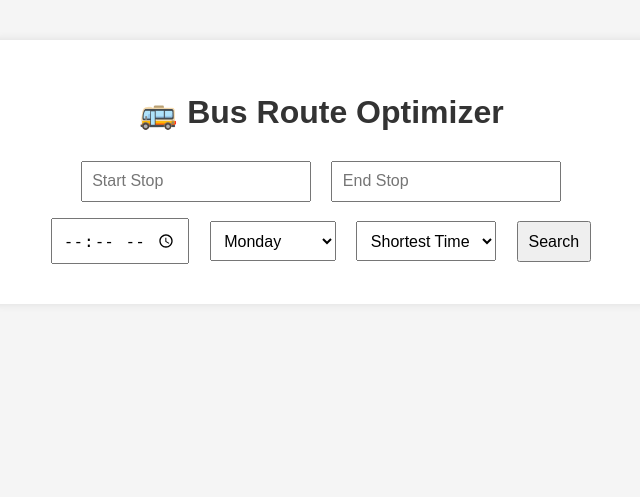
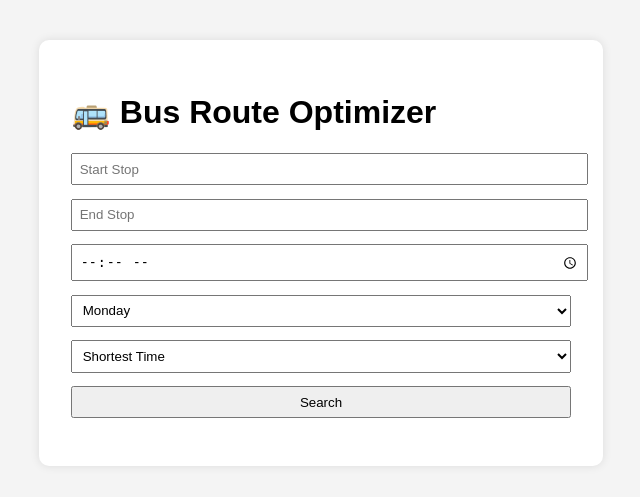
Before and after one commit to Vedant2113/BusRouteOptimizer, a Python web app: template templates/index.html in a window 1280 px wide. Shown: the top 497 px of the page, without its empty margins (319-959 px from the left). Run offline with Jinja, Linux system fonts and the light colour scheme; the template is opened without the code that fills it, so the values that code supplies are empty.

Commit message:
Update styles.css

```diff
--- a/static/styles.css
+++ b/static/styles.css
@@ -1,22 +1,24 @@
 body {
-    font-family: Arial, sans-serif;
-    background-color: #f5f5f5;
-    color: #333;
-    text-align: center;
-    padding: 2rem;
+  font-family: Arial, sans-serif;
+  background: #f4f4f4;
+  display: flex;
+  justify-content: center;
+  padding: 2em;
 }
-
+.container {
+  background: white;
+  padding: 2em;
+  border-radius: 10px;
+  box-shadow: 0 0 10px rgba(0,0,0,0.1);
+  width: 100%;
+  max-width: 500px;
+}
 input, select, button {
-    margin: 0.5em;
-    padding: 0.6em;
-    font-size: 1rem;
+  display: block;
+  margin: 1em 0;
+  padding: 0.5em;
+  width: 100%;
 }
-
-.container {
-    background: white;
-    padding: 2rem;
-    border-radius: 10px;
-    box-shadow: 0 0 10px rgba(0, 0, 0, 0.1);
-    max-width: 600px;
-    margin: auto;
+#output {
+  margin-top: 1em;
 }
```
